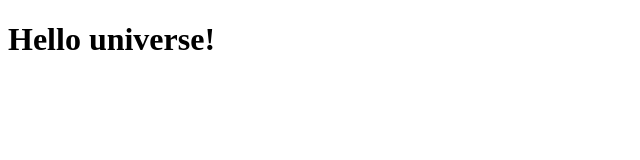
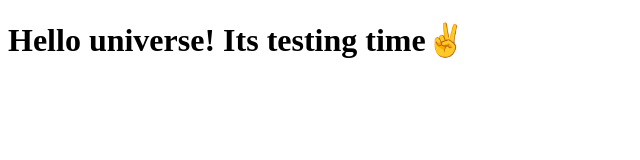
Before and after one commit to mechsusan11/gitTesting, a plain HTML site: page index.html in a window 1280 px wide. Shown: the whole page, without its empty margins (0-640 px from the left). Drawn offline with Linux system fonts and the light colour scheme.

Commit message:
modified

```diff
--- a/index.html
+++ b/index.html
@@ -3,9 +3,9 @@
 <head>
     <meta charset="UTF-8">
     <meta name="viewport" content="width=device-width, initial-scale=1.0">
-    <title>Git practice</title>
+    <title>Git testing</title>
 </head>
 <body>
-    <h1>Hello universe!</h1>
+    <h1>Hello universe! Its testing time✌️</h1>
 </body>
 </html>
```
